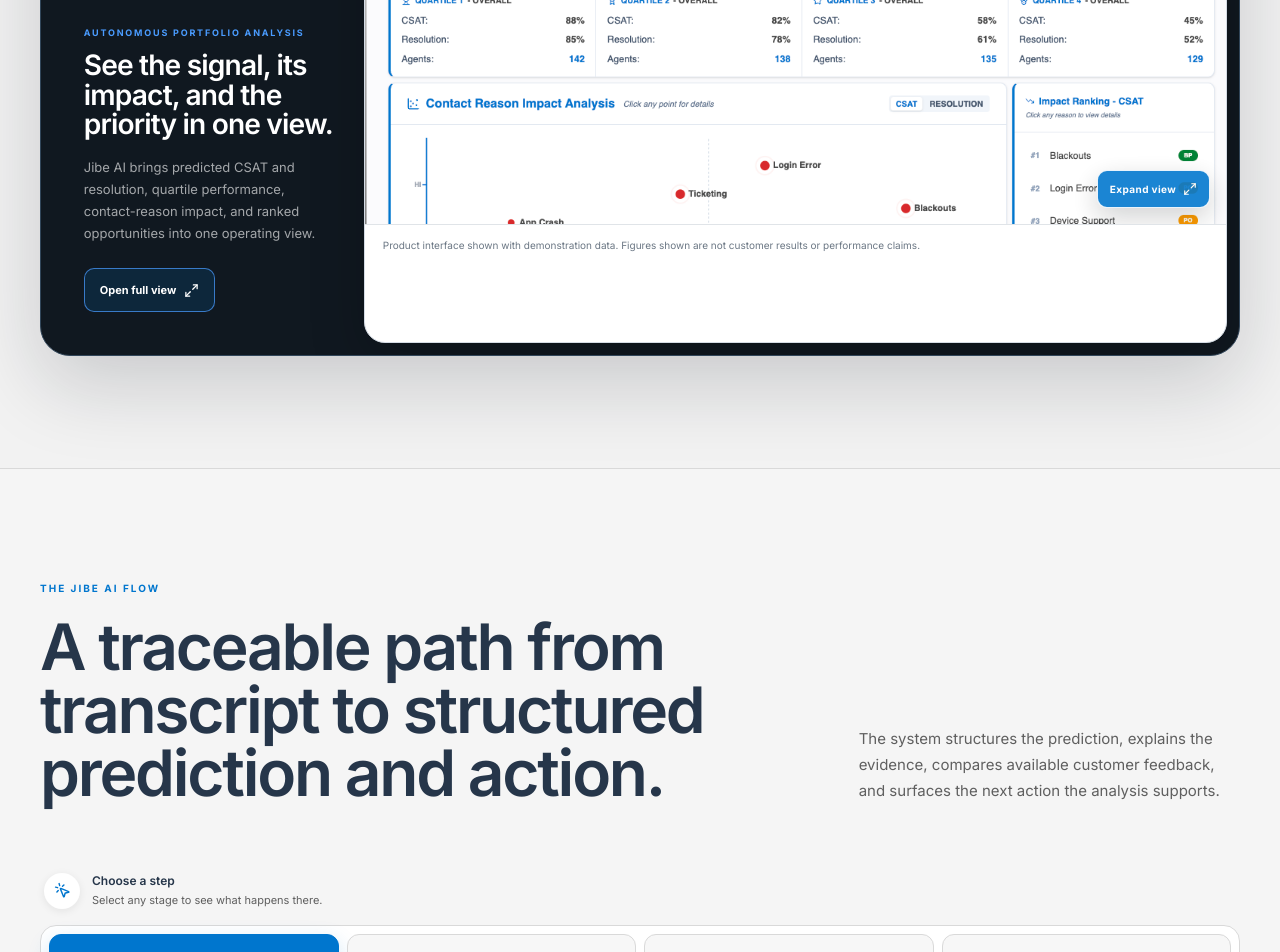
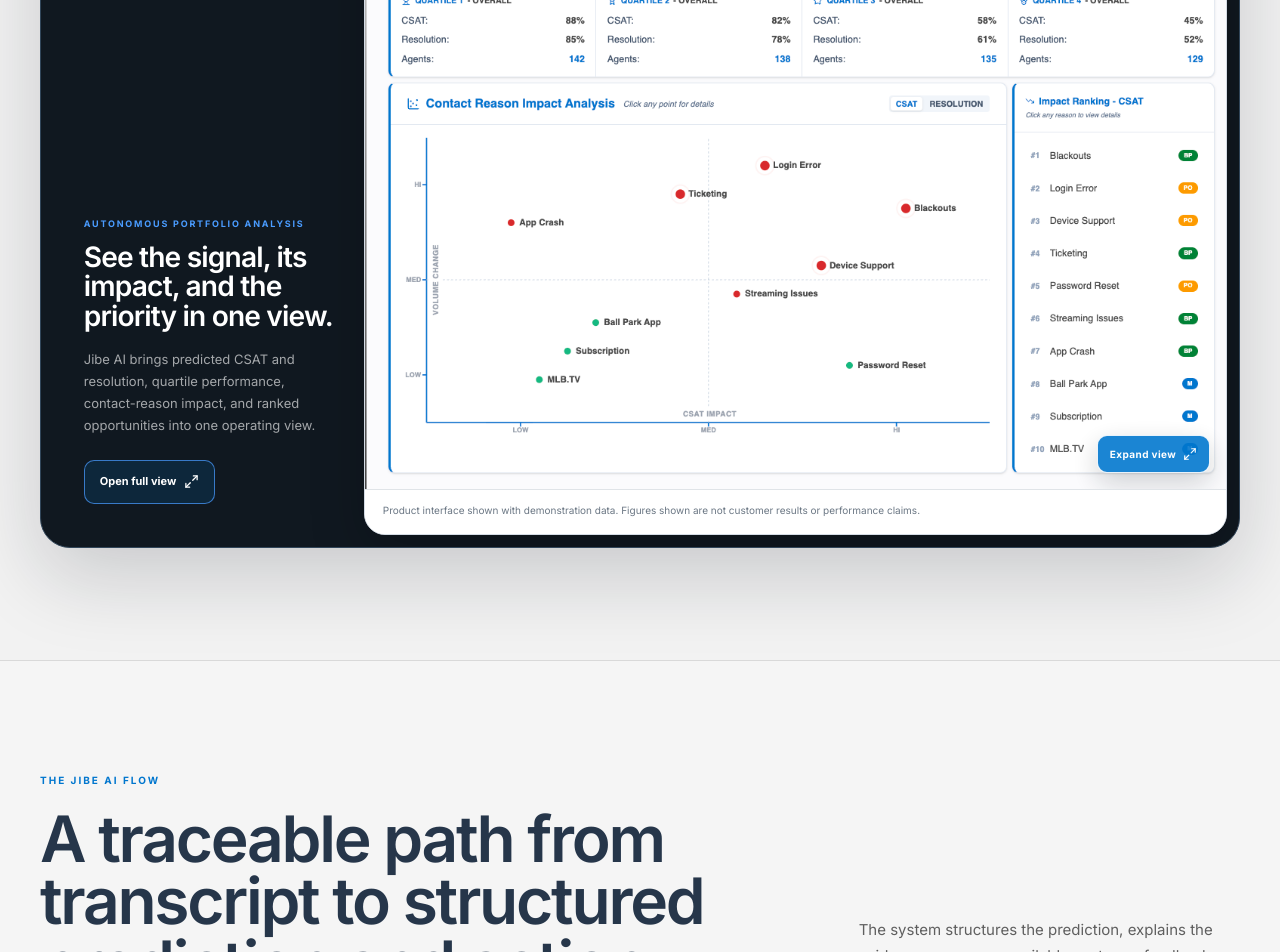
Before and after one commit to jiberetail/jibe-platform, a React (Vite) app: page /jibe-ai in a window 1280 px wide. Shown: the part 2670-3622 px from the top of the page. Built offline with nearby package versions, Linux system fonts and the light colour scheme.

Commit message:
Show full product screens and set Retail headline breaks

```diff
--- a/src/components/product/ProductPageTemplate.tsx
+++ b/src/components/product/ProductPageTemplate.tsx
@@ -86,7 +86,7 @@ function SectionIntro({
           {eyebrow}
         </p>
         <h2
-          className={`max-w-[900px] text-[clamp(38px,5vw,64px)] font-semibold leading-[0.98] tracking-[-0.035em] ${
+          className={`max-w-[900px] whitespace-pre-line text-[clamp(38px,5vw,64px)] font-semibold leading-[0.98] tracking-[-0.035em] ${
             dark ? "text-white" : "text-[#26364A]"
           }`}
         >
--- a/src/content/productPages.ts
+++ b/src/content/productPages.ts
@@ -277,7 +277,7 @@ export const productPages = {
     },
     pathways: {
       eyebrow: "Two connected capabilities",
-      title: "Recover the sale. Understand what stopped it.",
+      title: "Recover the sale.\nUnderstand what\nstopped it.",
       description:
         "Use ecommerce to keep a purchase moving, use survey to learn why a shopper did not buy, or connect the two in one branded experience.",
       items: [
--- a/src/styles/theme.css
+++ b/src/styles/theme.css
@@ -966,6 +966,25 @@
   aspect-ratio: 2.1 / 1;
 }
 
+@media (min-width: 1024px) {
+  .product-page__media-viewport {
+    display: flex;
+    min-height: 0;
+    flex: 1;
+  }
+
+  .product-page__media-stage--portrait,
+  .product-page__media-stage--tall {
+    height: 100%;
+    aspect-ratio: auto;
+  }
+
+  .product-page__media-stage--portrait .product-page__media-shot,
+  .product-page__media-stage--tall .product-page__media-shot {
+    height: auto;
+  }
+}
+
 .product-page__media-stage:hover .product-page__media-shot,
 .product-page__media-stage:focus-visible .product-page__media-shot {
   transform: scale(1.008);
```
